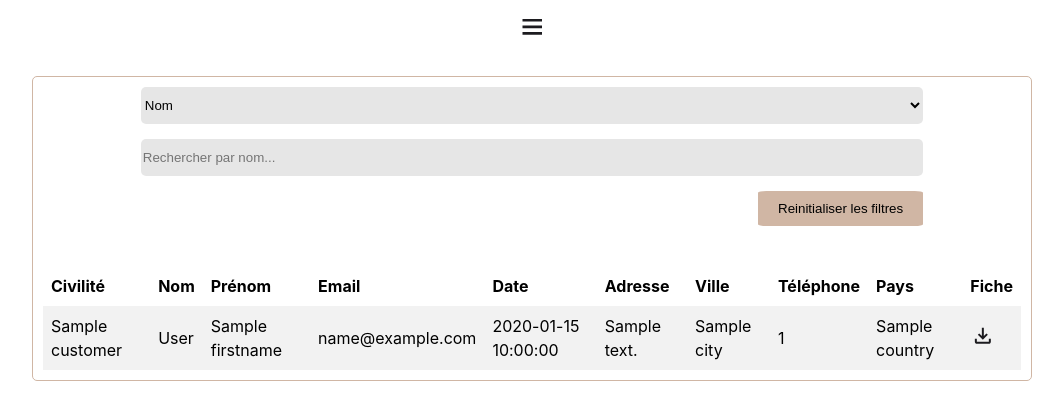
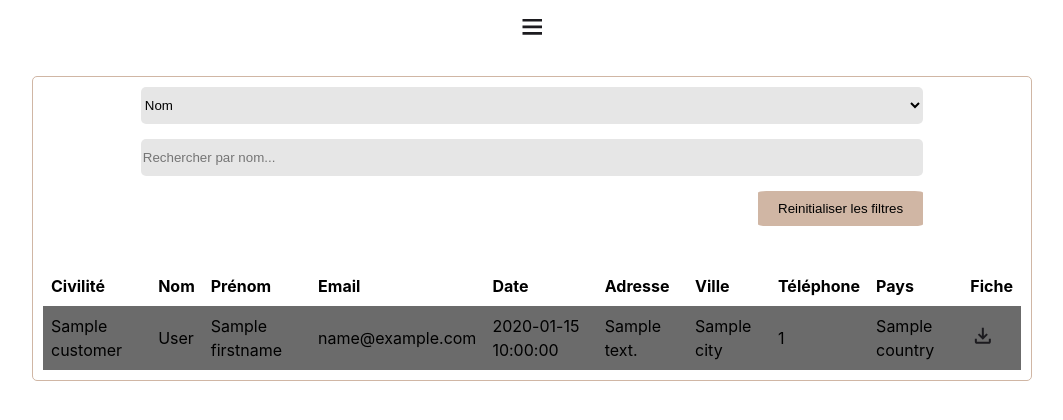
Before and after one commit to FlorentMaury/SDP-Form, a PHP site: template view/searchView.php in a window 1280 px wide. Shown: the part 247-667 px from the top of the page, without its empty margins (108-1171 px from the left). Run offline with PHP 8.4, Linux system fonts and the light colour scheme; the template is opened without the code that fills it: most values are stand-ins (such as "Sample title", 1, 10 or a date in 2020).

Commit message:
Démarcation des éléments du tableaux

```diff
--- a/design/_search.scss
+++ b/design/_search.scss
@@ -21,7 +21,7 @@ $mobile: 600px;
 }
 
 .tableContainer tr:nth-child(even) {
-    background-color: #f2f2f2;
+    background-color: #6b6b6b;
 }
 
 @media screen and (max-width: 600px) {
```
Also changed, not shown: design/style.css (+1 -1 lines).
